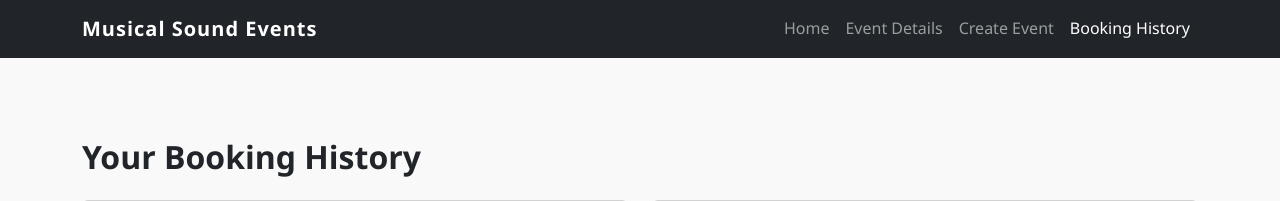
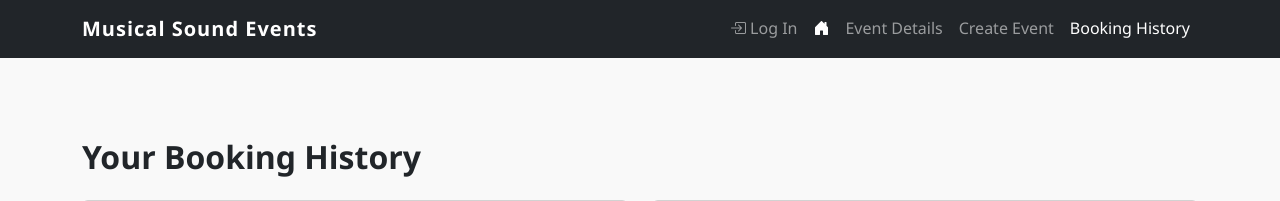
Before and after one commit to hoanggsoe/IAB207_Assessment3, a Flask app: template a3_starter_code/projectfile/website/templates/history.html in a window 1280 px wide. Shown: the top 201 px of the page. Run offline with Flask 3, Linux system fonts and the light colour scheme; the template is opened without the code that fills it, so the values that code supplies are empty; some libraries are stand-ins or nearby versions.

Commit message:
Update navbar for history.html

```diff
--- a/a3_starter_code/projectfile/website/templates/history.html
+++ b/a3_starter_code/projectfile/website/templates/history.html
@@ -7,6 +7,7 @@
 
   <!-- Bootstrap CSS -->
   <link href="https://cdn.jsdelivr.net/npm/bootstrap@5.3.3/dist/css/bootstrap.min.css" rel="stylesheet"/>
+  <link href="https://cdn.jsdelivr.net/npm/bootstrap-icons@1.10.5/font/bootstrap-icons.css" rel="stylesheet">
   <link rel="stylesheet" href="static/style/style.css" />
 </head>
 <body>
@@ -20,7 +21,8 @@
     </button>
     <div class="collapse navbar-collapse" id="navbarNav">
       <ul class="navbar-nav ms-auto">
-        <li class="nav-item"><a class="nav-link" href="index.html">Home</a></li>
+        <li class="nav-item"><a class="nav-link" href="login.html"><i class="bi bi-box-arrow-in-right"></i> Log In</a></li>
+        <li class="nav-item"><a class="nav-link active" href="index.html"><i class="bi bi-house-door-fill"></i></a></li>
         <li class="nav-item"><a class="nav-link" href="event.html">Event Details</a></li>
         <li class="nav-item"><a class="nav-link" href="create.html">Create Event</a></li>
         <li class="nav-item"><a class="nav-link active" href="history.html">Booking History</a></li>
```
